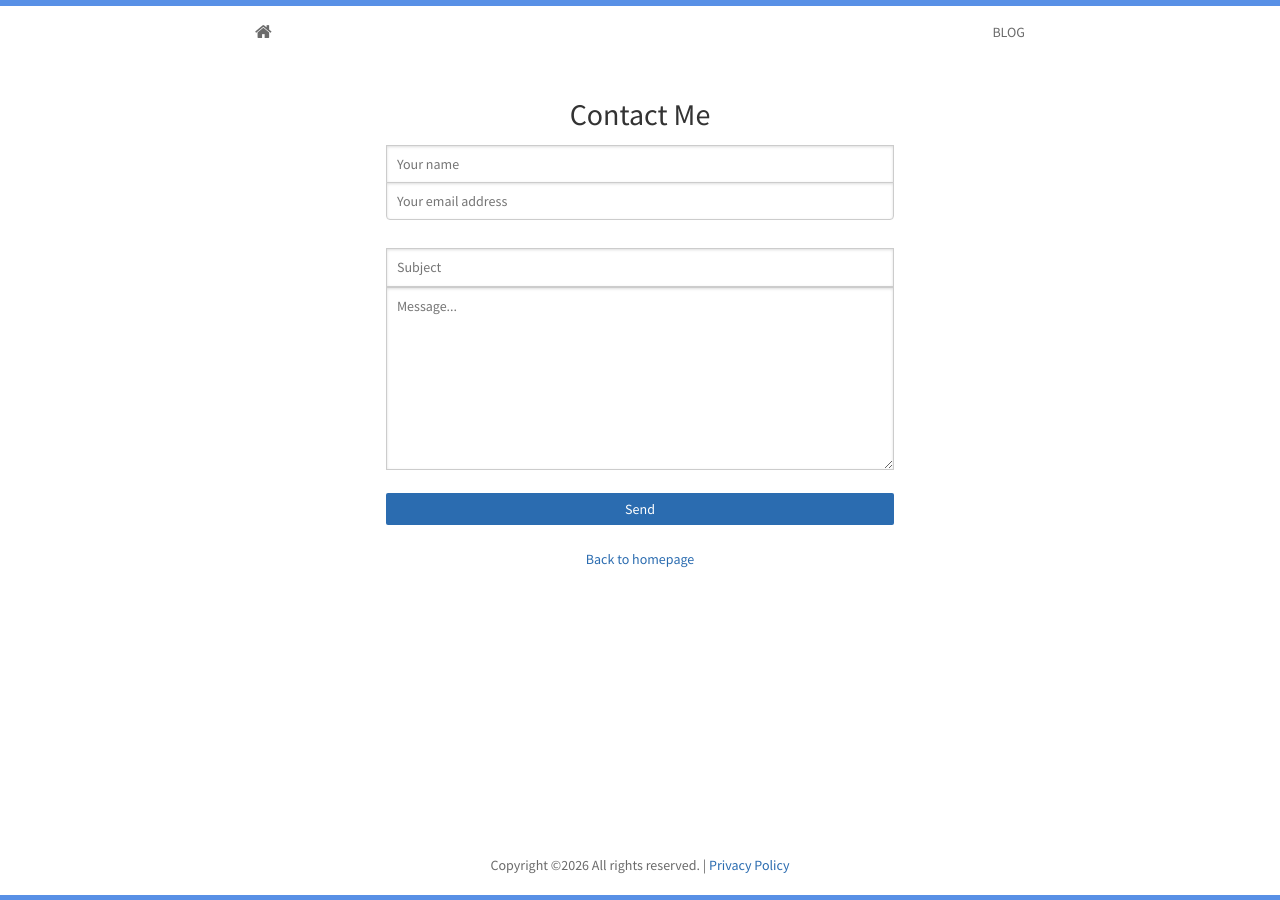
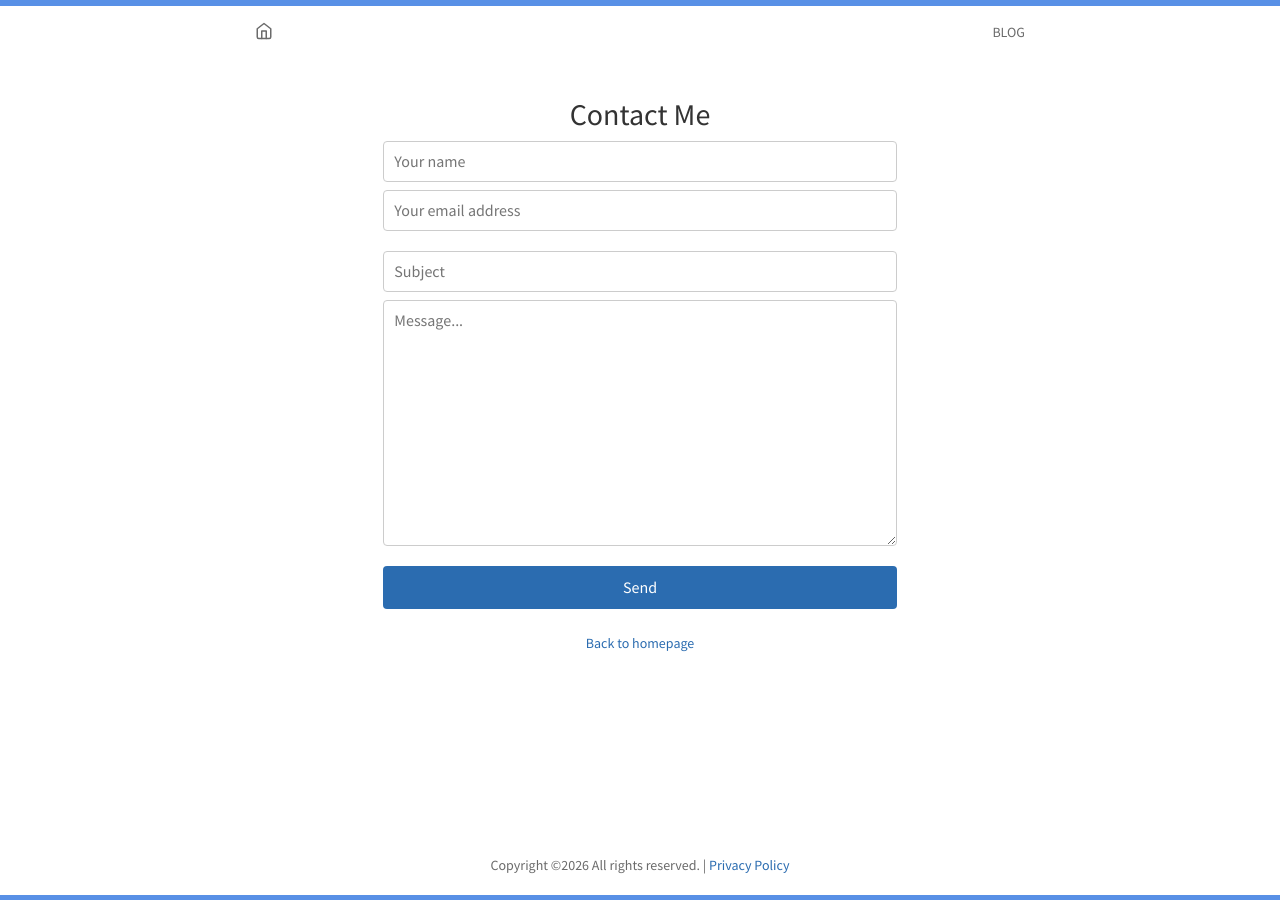
Before and after one commit to HunterGerlach/www.huntergerlach.com, a Jekyll site: the page built from contact.html, in a window 1280 px wide. Built offline with Jekyll 4.4.1, drawn with Linux system fonts in a browser that asks for light colours; nearby versions of some CDN libraries.

Commit message:
Remove jQuery, Bootstrap JS, Pure.css, and Font Awesome dependencies
- Remove jQuery 1.11.3 and Bootstrap 3.3.5 JS (neither was used)
- Remove Pure.css (replaced with ~30 lines of custom form CSS)
- Remove Font Awesome 4.4.0 (replaced 5 icons with inline SVGs)
- Update Bootstrap CSS from 3.3.5 to 3.4.1
- Fix malformed Google Fonts URL and add display=swap

Eliminates 4 external HTTP requests and ~220KB of unused resources.

```diff
--- a/_includes/header.html
+++ b/_includes/header.html
@@ -1,7 +1,7 @@
 <nav class="navbar navbar-default">
   <div class="container">
     <div class="navbar-header">
-      <a class="navbar-brand" href="{{ site.baseurl }}/"><i class="fa fa-home"></i></a>
+      <a class="navbar-brand" href="{{ site.baseurl }}/"><svg xmlns="http://www.w3.org/2000/svg" width="1em" height="1em" viewBox="0 0 24 24" fill="none" stroke="currentColor" stroke-width="2" stroke-linecap="round" stroke-linejoin="round"><path d="M3 9l9-7 9 7v11a2 2 0 0 1-2 2H5a2 2 0 0 1-2-2z"/><polyline points="9 22 9 12 15 12 15 22"/></svg></a>
     </div>
     <div id="navbar">
       <ul class="nav navbar-nav navbar-right">
--- a/_layouts/layout.html
+++ b/_layouts/layout.html
@@ -41,19 +41,15 @@
     <meta name="twitter:image" content="{{ page_image }}">
 
     <!-- Bootstrap -->
-    <link href="https://maxcdn.bootstrapcdn.com/bootstrap/3.3.5/css/bootstrap.min.css" rel="stylesheet"
-    integrity="sha256-MfvZlkHCEqatNoGiOXveE8FIwMzZg4W85qfrfIFBfYc= sha512-dTfge/zgoMYpP7QbHy4gWMEGsbsdZeCXz7irItjcC3sPUFtf0kuFbDz/ixG7ArTxmDjLXDmezHubeNikyKGVyQ=="
+    <link href="https://stackpath.bootstrapcdn.com/bootstrap/3.4.1/css/bootstrap.min.css" rel="stylesheet"
+    integrity="sha384-HSMxcRTRxnN+Bdg0JdbxYKrThecOKuH5zCYotlSAcp1+c8xmyTe9GYg1l9a69psu"
     crossorigin="anonymous">
 
-    <!-- Pure.css (for Forms) -->
-    <link rel="stylesheet" href="https://unpkg.com/purecss@1.0.0/build/pure-min.css" integrity="sha384-nn4HPE8lTHyVtfCBi5yW9d20FjT8BJwUXyWZT9InLYax14RDjBj46LmSztkmNP9w" crossorigin="anonymous">
-
-	<!-- Custom styles for this template -->
+    <!-- Custom styles -->
     <link rel="stylesheet" type="text/css" href="{{ site.baseurl }}/static/css/main.css" />
-	<link rel="stylesheet" type="text/css" href="https://fonts.googleapis.com/css?family=Source+Sans+Pro:200,400,200bold,400old" />
-	<link rel="stylesheet" type="text/css" href="https://maxcdn.bootstrapcdn.com/font-awesome/4.4.0/css/font-awesome.min.css" />
-  <link rel="stylesheet" type="text/css" href="{{ site.baseurl }}/static/css/syntax.css" />
-  <link rel="stylesheet" type="text/css" href="{{ site.baseurl }}/static/css/comments.css" />
+    <link rel="stylesheet" type="text/css" href="https://fonts.googleapis.com/css?family=Source+Sans+Pro:200,400&display=swap" />
+    <link rel="stylesheet" type="text/css" href="{{ site.baseurl }}/static/css/syntax.css" />
+    <link rel="stylesheet" type="text/css" href="{{ site.baseurl }}/static/css/comments.css" />
 
     <!-- Google Analytics -->
     {% include analytics.html %}
--- a/contact.html
+++ b/contact.html
@@ -3,23 +3,23 @@ layout: page
 ---
 <div class="container">
     <h2>Contact Me</h2>
-    <form id="formaction" class="pure-form" method="POST">
-        <fieldset class="pure-group">
+    <form id="formaction" method="POST">
+        <fieldset class="form-group">
             <label for="name" class="sr-only">Your name</label>
-            <input type="text" id="name" name="name" class="pure-input-2-3" placeholder="Your name">
+            <input type="text" id="name" name="name" class="form-input" placeholder="Your name">
             <label for="email" class="sr-only">Your email address</label>
-            <input type="email" id="email" name="email" class="pure-input-2-3" placeholder="Your email address">
+            <input type="email" id="email" name="email" class="form-input" placeholder="Your email address">
         </fieldset>
 
-        <fieldset class="pure-group">
+        <fieldset class="form-group">
             <label for="subject" class="sr-only">Subject</label>
-            <input type="text" id="subject" name="subject" class="pure-input-2-3" placeholder="Subject">
+            <input type="text" id="subject" name="subject" class="form-input" placeholder="Subject">
             <label for="message" class="sr-only">Message</label>
-            <textarea id="message" name="message" rows="10" cols="30" class="pure-input-2-3" placeholder="Message..."></textarea>
+            <textarea id="message" name="message" rows="10" cols="30" class="form-input" placeholder="Message..."></textarea>
             <input type="text" name="_gotcha" style="display:none" />
             <input type="hidden" name="_next" value="{{ site.baseurl }}/thanks" />
         </fieldset>
-        <button type="submit" class="pure-button pure-input-2-3 pure-button-primary">Send</button>
+        <button type="submit" class="form-input form-btn">Send</button>
     </form>
     <p><a href="{{ site.url }}">Back to homepage</a></p>
     <script>
--- a/static/css/main.css
+++ b/static/css/main.css
@@ -134,6 +134,9 @@ body {
   padding-top: 12px;
   word-spacing: 25px;
 }
+.social svg {
+  vertical-align: -0.1em;
+}
 .social h4 > a {
   color: #000000;
   transition: color 0.2s;
@@ -194,20 +197,39 @@ body {
 }
 
 /* Contact form */
-form#formaction > fieldset > input, form#formaction > fieldset > textarea {
-    margin: 0 auto;
-}
 form#formaction {
     margin-bottom: 24px;
 }
-form#formaction .pure-group {
-    margin-bottom: 12px;
+form#formaction fieldset {
+    border: 0;
+    padding: 0;
+    margin: 0 0 12px;
 }
-form#formaction .pure-button-primary {
+form#formaction .form-input {
+    display: block;
+    width: 66.666%;
+    margin: 0 auto 8px;
+    padding: 8px 10px;
+    font-size: 16px;
+    font-family: inherit;
+    border: 1px solid #ccc;
+    border-radius: 4px;
+    box-sizing: border-box;
+}
+form#formaction textarea.form-input {
+    resize: vertical;
+}
+form#formaction .form-btn {
     background-color: #2b6cb0;
+    color: #fff;
+    border: 0;
+    border-radius: 4px;
+    padding: 10px 20px;
+    font-size: 16px;
+    cursor: pointer;
     transition: background-color 0.2s;
 }
-form#formaction .pure-button-primary:hover {
+form#formaction .form-btn:hover {
     background-color: #1a5294;
 }
 
```
Also changed, not shown: other parts of _layouts/layout.html (+0 -6 lines), _includes/social.html (+5 -6 lines).
